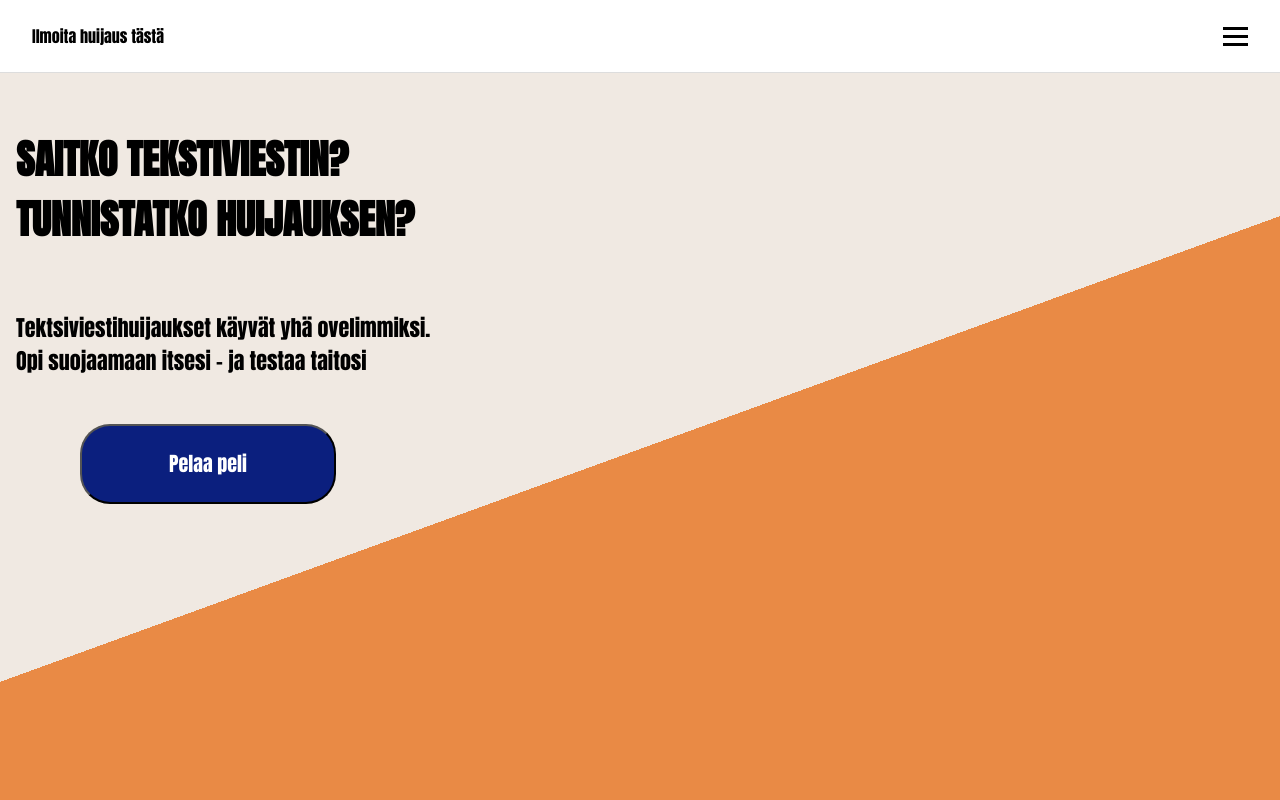
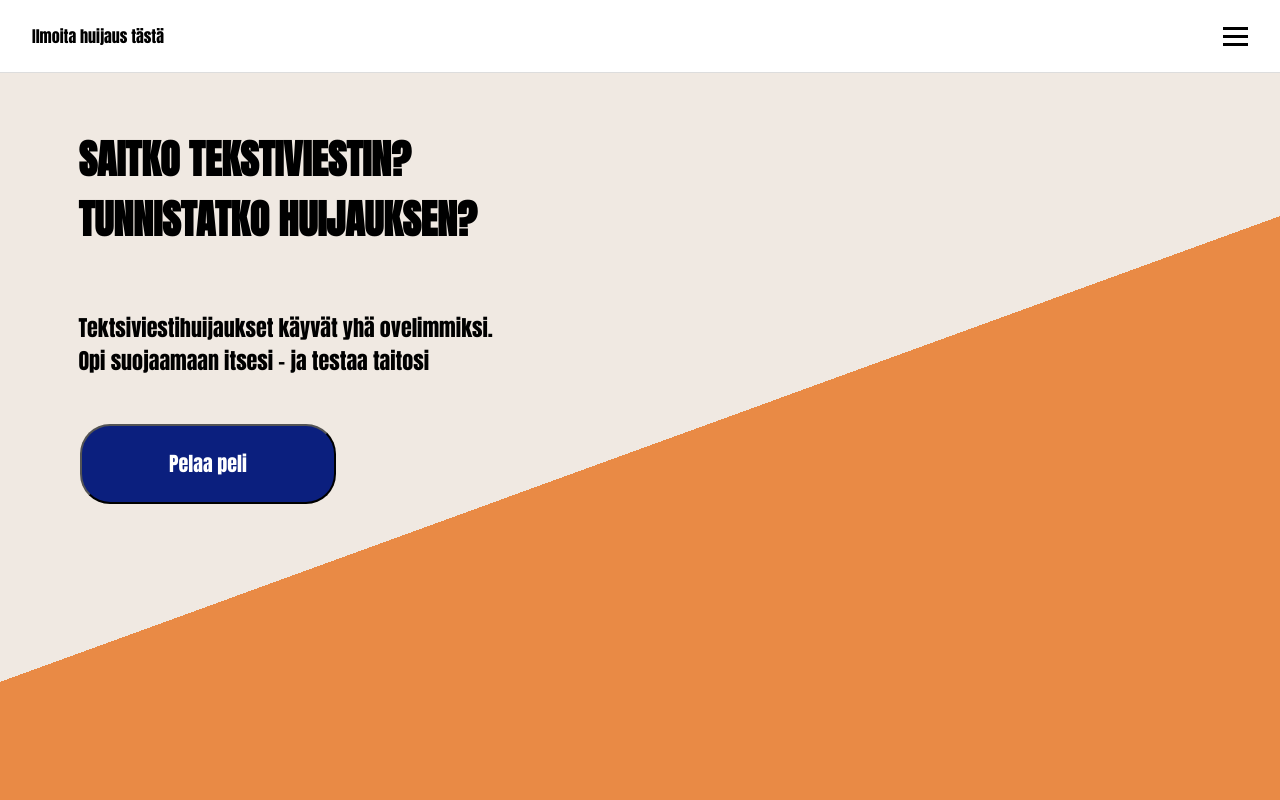
Before and after one commit to levonmaister/scamvjp2, a React (Vite) app: page / in a window 1280 px wide. Shown: the top 800 px of the page. Built offline with nearby package versions, Linux system fonts and the light colour scheme.

Commit message:
Texten mot mitten

```diff
--- a/src/styles/etusivu.css
+++ b/src/styles/etusivu.css
@@ -45,11 +45,13 @@ html {
   font-size: 30px;
   gap: 1%;
   text-align: left;
+  margin-left: 5%;
 }
 
 .text {
   font-size: 18px;
   max-width: 50vw;
+  margin-left: 5%;
 }
 
 @media (min-width: 600px) {
```
